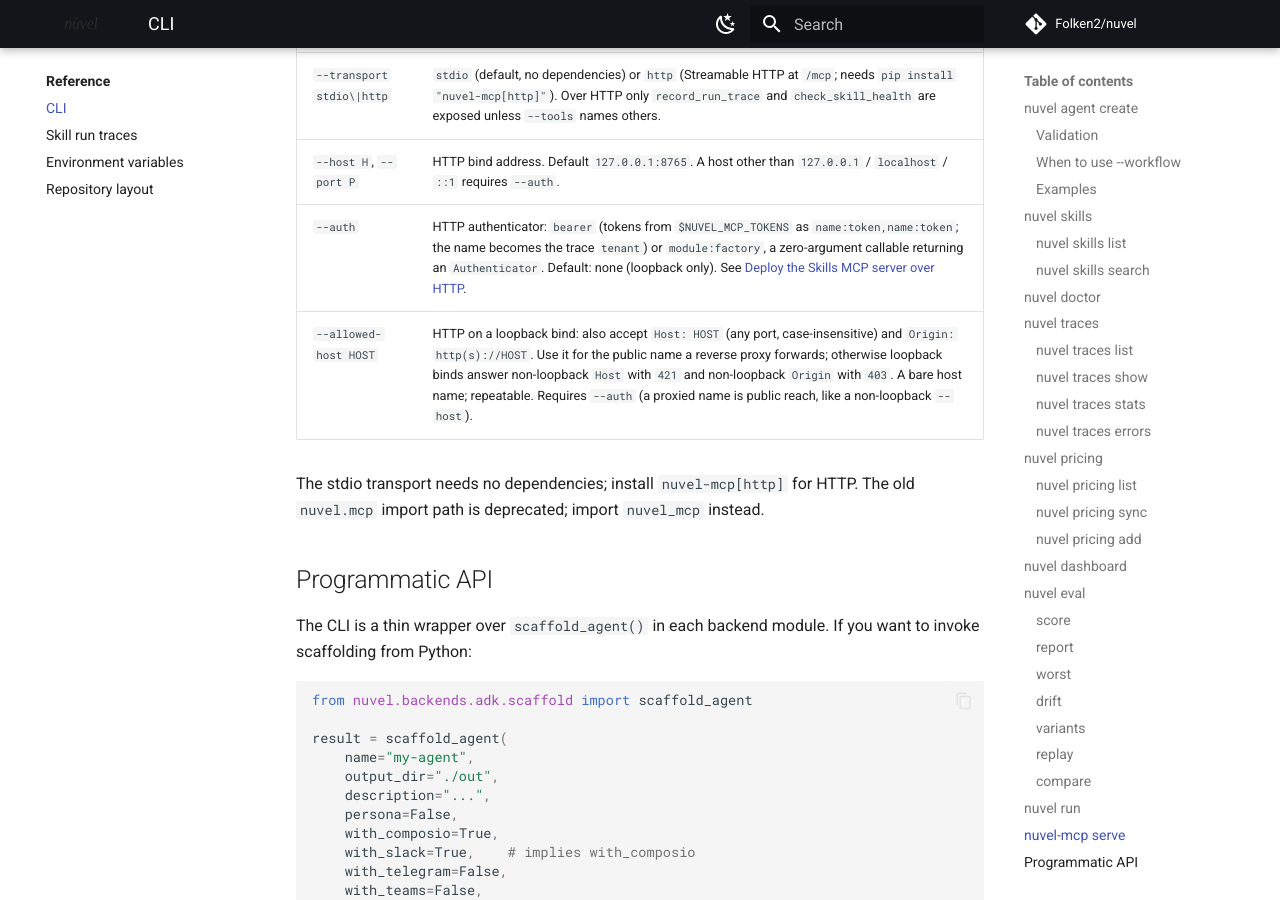
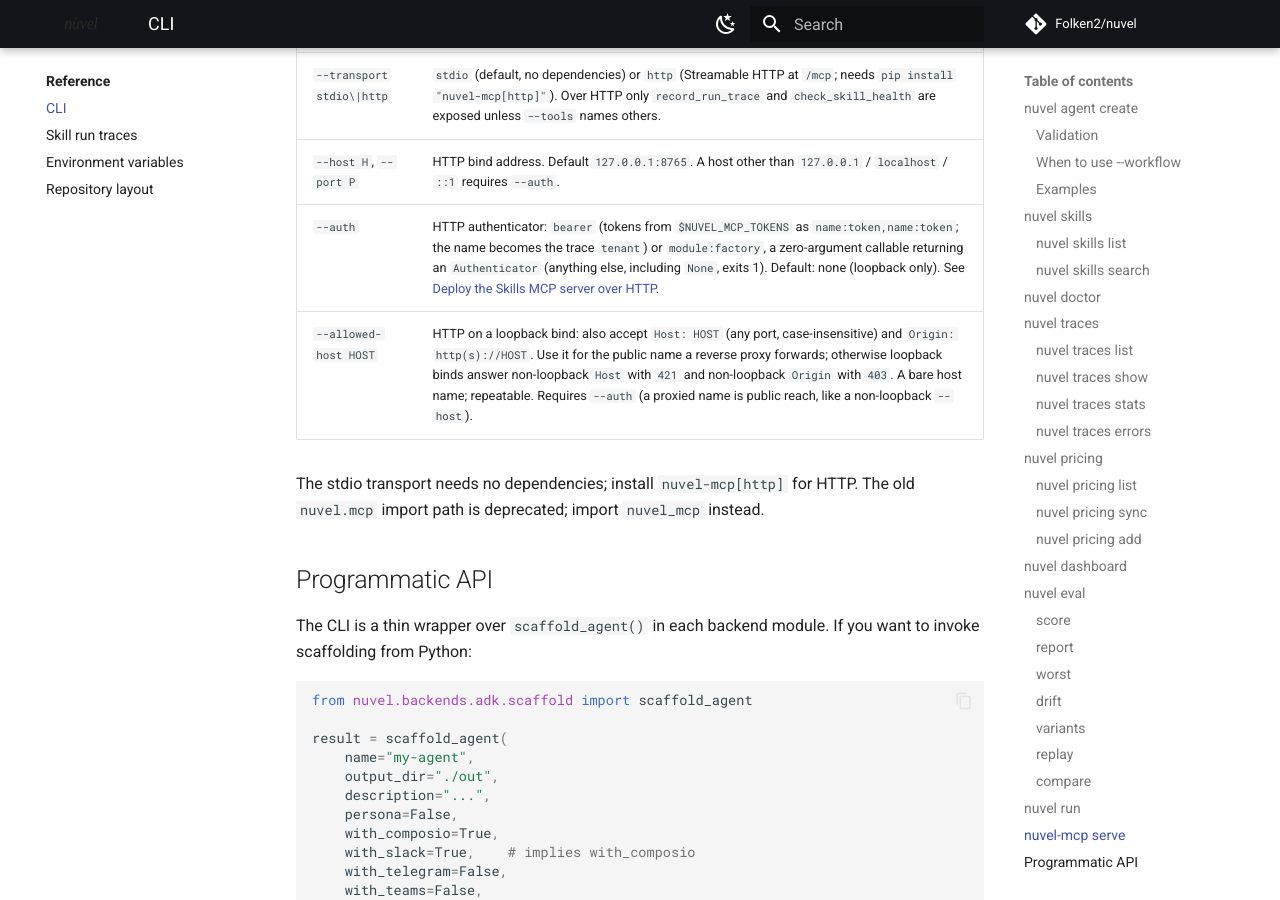
Before and after one commit to Folken2/nuvel, an MkDocs documentation site: the page built from docs/reference/cli.md, in a window 1280 px wide and 900 px high, scrolled down 9128 px. Built offline with MkDocs 1.6.1 and Material for MkDocs 9.7.7, drawn with Linux system fonts in a browser that asks for light colours; comment, search, counter and statistics services are not loaded.

Commit message:
docs: note that --auth factories must return an authenticator
Co-Authored-By: Claude Opus 5.5 <noreply@anthropic.com>

```diff
--- a/docs/reference/cli.md
+++ b/docs/reference/cli.md
@@ -290,7 +290,7 @@ nuvel-mcp serve [--skills-dir DIR] [--tools A,B] [--theme T] [--require CAP] [--
 | `--trace-store` | Where `record_run_trace` keeps traces: `local` (JSONL under `<feedback-dir>/_runs/`, the default) or `module:factory`, a zero-argument callable returning a `TraceStore`. See [Skill run traces](skill-run-traces.md). |
 | `--transport stdio\|http` | `stdio` (default, no dependencies) or `http` (Streamable HTTP at `/mcp`; needs `pip install "nuvel-mcp[http]"`). Over HTTP only `record_run_trace` and `check_skill_health` are exposed unless `--tools` names others. |
 | `--host H`, `--port P` | HTTP bind address. Default `127.0.0.1:8765`. A host other than `127.0.0.1` / `localhost` / `::1` requires `--auth`. |
-| `--auth` | HTTP authenticator: `bearer` (tokens from `$NUVEL_MCP_TOKENS` as `name:token,name:token`; the name becomes the trace `tenant`) or `module:factory`, a zero-argument callable returning an `Authenticator`. Default: none (loopback only). See [Deploy the Skills MCP server over HTTP](../how-to/deploy-skills-mcp.md). |
+| `--auth` | HTTP authenticator: `bearer` (tokens from `$NUVEL_MCP_TOKENS` as `name:token,name:token`; the name becomes the trace `tenant`) or `module:factory`, a zero-argument callable returning an `Authenticator` (anything else, including `None`, exits 1). Default: none (loopback only). See [Deploy the Skills MCP server over HTTP](../how-to/deploy-skills-mcp.md). |
 | `--allowed-host HOST` | HTTP on a loopback bind: also accept `Host: HOST` (any port, case-insensitive) and `Origin: http(s)://HOST`. Use it for the public name a reverse proxy forwards; otherwise loopback binds answer non-loopback `Host` with `421` and non-loopback `Origin` with `403`. A bare host name; repeatable. Requires `--auth` (a proxied name is public reach, like a non-loopback `--host`). |
 
 The stdio transport needs no dependencies; install `nuvel-mcp[http]` for HTTP. The old `nuvel.mcp` import path is deprecated; import `nuvel_mcp` instead.
```
